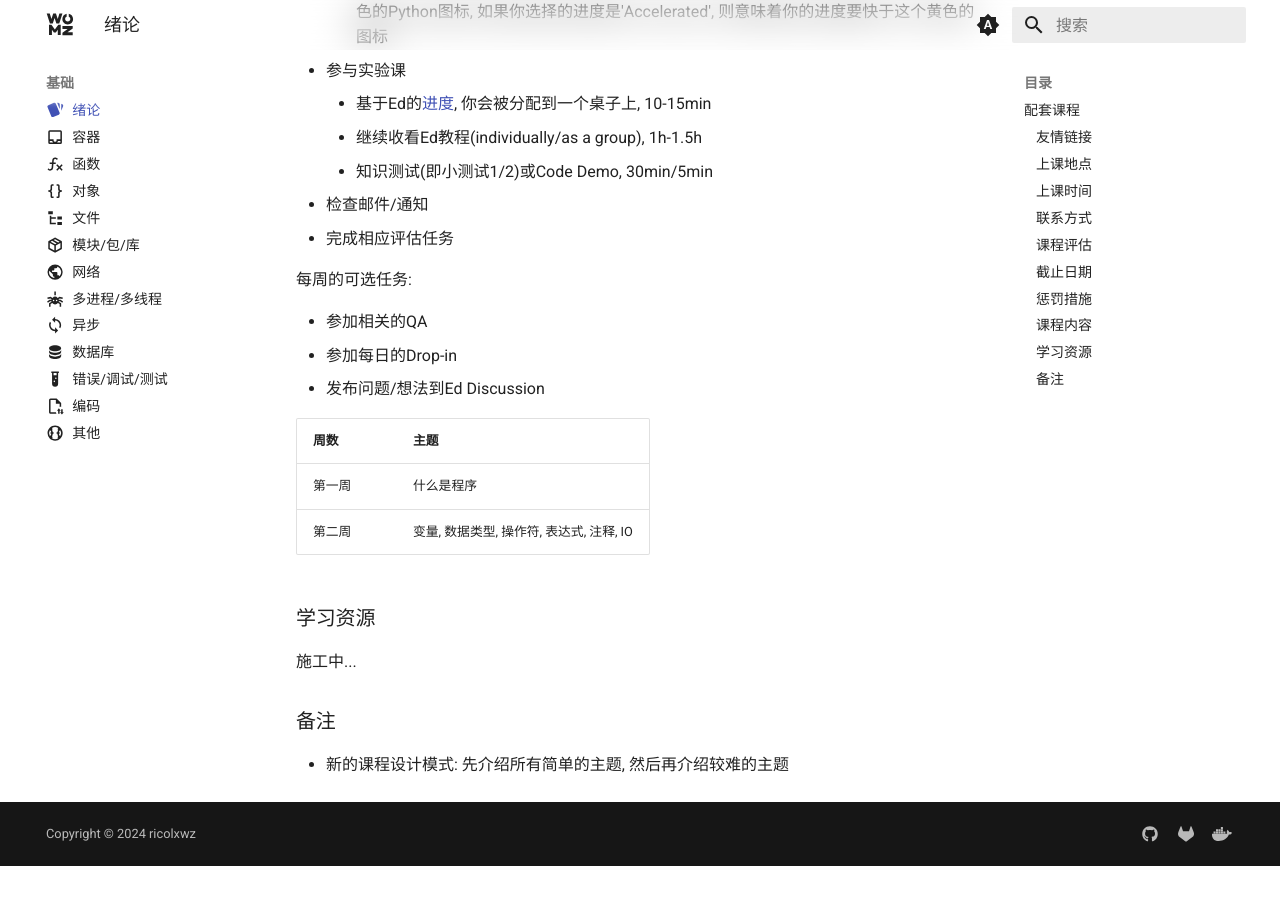
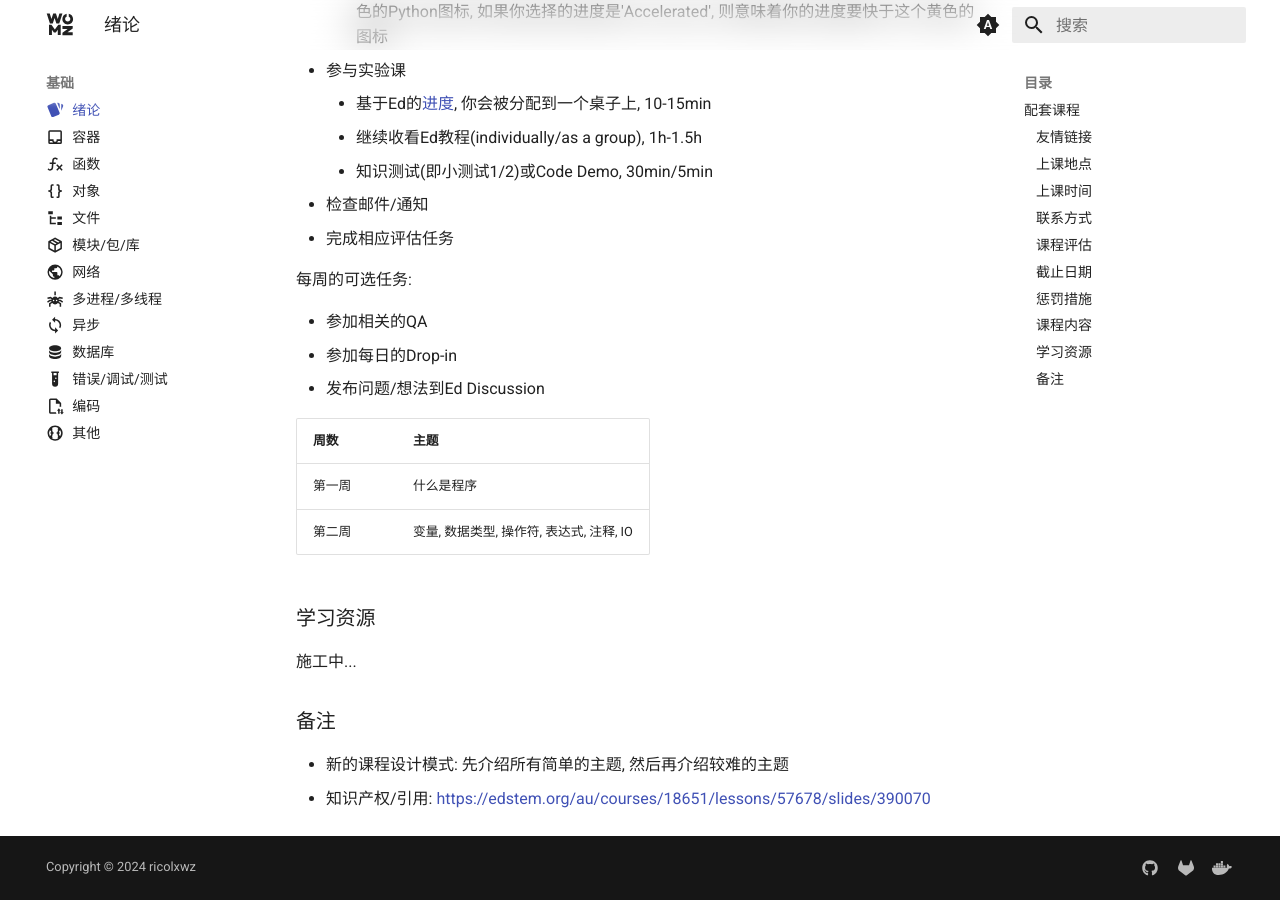
Before and after one commit to sigmax01/py, an MkDocs documentation site: the page built from docs/基础/绪论.md, in a window 1280 px wide and 900 px high, scrolled down 3975 px. Built offline with MkDocs 1.6.1 and Material for MkDocs 9.7.7, drawn with Linux system fonts in a browser that asks for light colours; before the commit the page ends 4841 px from its top, so only the background shows below that.

```diff
--- a/docs/基础/绪论.md
+++ b/docs/基础/绪论.md
@@ -127,3 +127,4 @@
 ### 备注
 
 - 新的课程设计模式: 先介绍所有简单的主题, 然后再介绍较难的主题
+- 知识产权/引用: [https://edstem.org/au/courses/18651/lessons/57678/slides/390070](https://edstem.org/au/courses/18651/lessons/57678/slides/390070)
```
